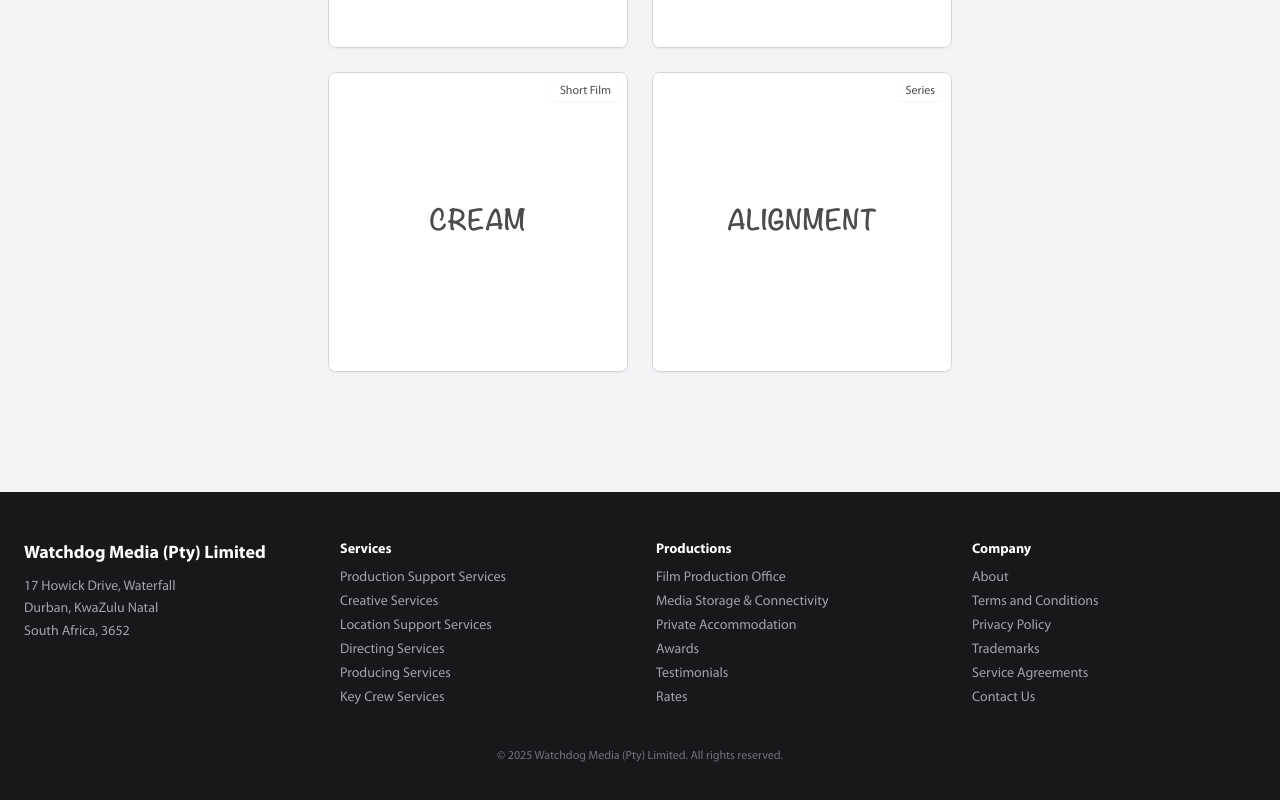
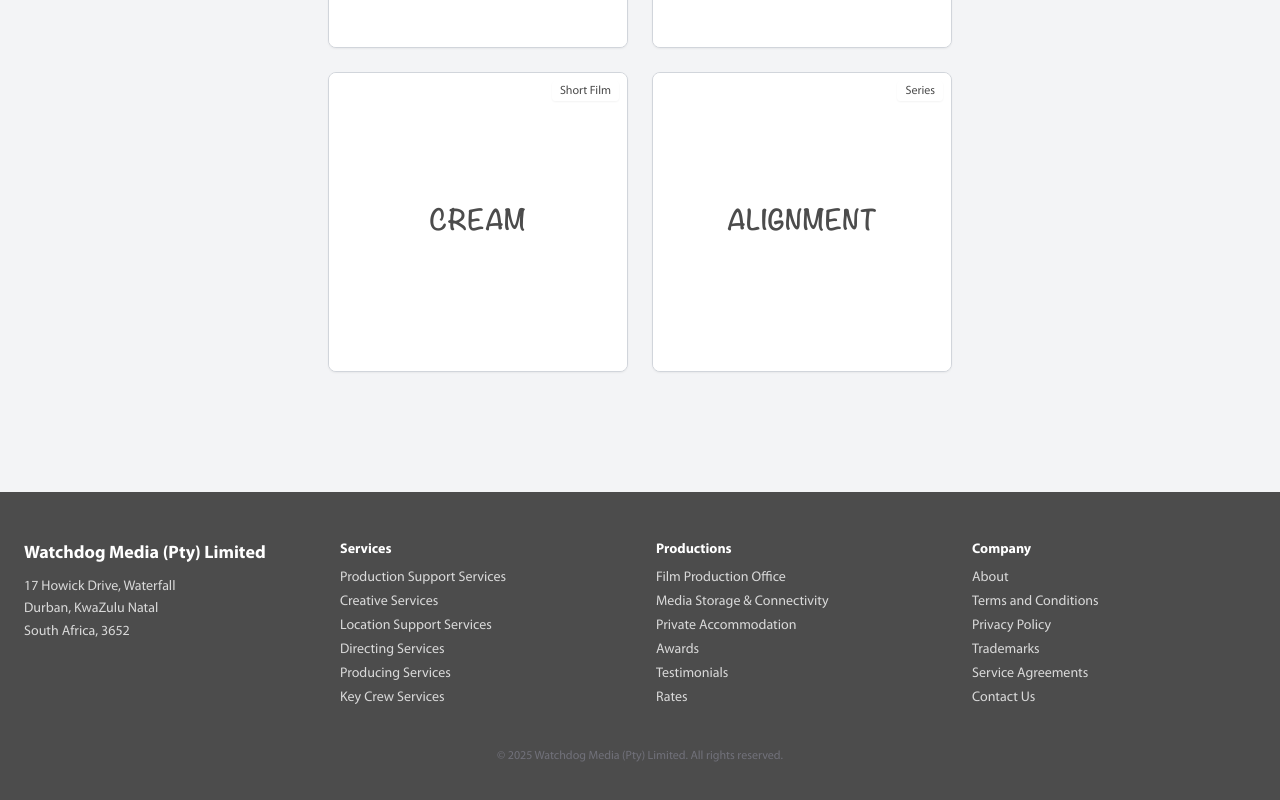
Before and after one commit to Psyfo/watchdog-media-website, a Next.js app: page / in a window 1280 px wide. Shown: the part 4107-4907 px from the top of the page. Built offline with nearby package versions, Linux system fonts and the light colour scheme.

Commit message:
Refactor Footer component for improved styling consistency and readability

```diff
--- a/src/components/footer.tsx
+++ b/src/components/footer.tsx
@@ -4,14 +4,14 @@ import React from 'react';
 
 const Footer: React.FC = () => {
   return (
-    <footer className='bg-zinc-900 text-white px-6 py-12'>
-      <div className='max-w-7xl mx-auto grid grid-cols-1 md:grid-cols-4 gap-8 text-sm'>
+    <footer className='px-6 py-12 text-white bg-watchdog-dark'>
+      <div className='grid grid-cols-1 gap-8 mx-auto text-sm max-w-7xl md:grid-cols-4'>
         {/* Company Info */}
         <div>
-          <h2 className='text-lg font-bold mb-2'>
+          <h2 className='mb-2 text-lg font-bold'>
             Watchdog Media (Pty) Limited
           </h2>
-          <address className='not-italic leading-relaxed text-zinc-400'>
+          <address className='not-italic leading-relaxed text-watchdog-light'>
             17 Howick Drive, Waterfall
             <br />
             Durban, KwaZulu Natal
@@ -22,8 +22,8 @@ const Footer: React.FC = () => {
 
         {/* Services */}
         <div>
-          <h3 className='font-semibold mb-2'>Services</h3>
-          <ul className='space-y-1 text-zinc-400'>
+          <h3 className='mb-2 font-semibold'>Services</h3>
+          <ul className='space-y-1 text-watchdog-light'>
             <li>
               <Link href='/production-support'>
                 Production Support Services
@@ -49,8 +49,8 @@ const Footer: React.FC = () => {
 
         {/* Production */}
         <div>
-          <h3 className='font-semibold mb-2'>Productions</h3>
-          <ul className='space-y-1 text-zinc-400'>
+          <h3 className='mb-2 font-semibold'>Productions</h3>
+          <ul className='space-y-1 text-watchdog-light'>
             <li>
               <Link href='/film-office'>Film Production Office</Link>
             </li>
@@ -74,8 +74,8 @@ const Footer: React.FC = () => {
 
         {/* Legal & More */}
         <div>
-          <h3 className='font-semibold mb-2'>Company</h3>
-          <ul className='space-y-1 text-zinc-400'>
+          <h3 className='mb-2 font-semibold'>Company</h3>
+          <ul className='space-y-1 text-watchdog-light'>
             <li>
               <Link href='/about'>About</Link>
             </li>
@@ -98,7 +98,7 @@ const Footer: React.FC = () => {
         </div>
       </div>
 
-      <div className='mt-10 text-center text-xs text-zinc-500'>
+      <div className='mt-10 text-xs text-center text-zinc-500'>
         &copy; {new Date().getFullYear()} Watchdog Media (Pty) Limited. All
         rights reserved.
       </div>
```
